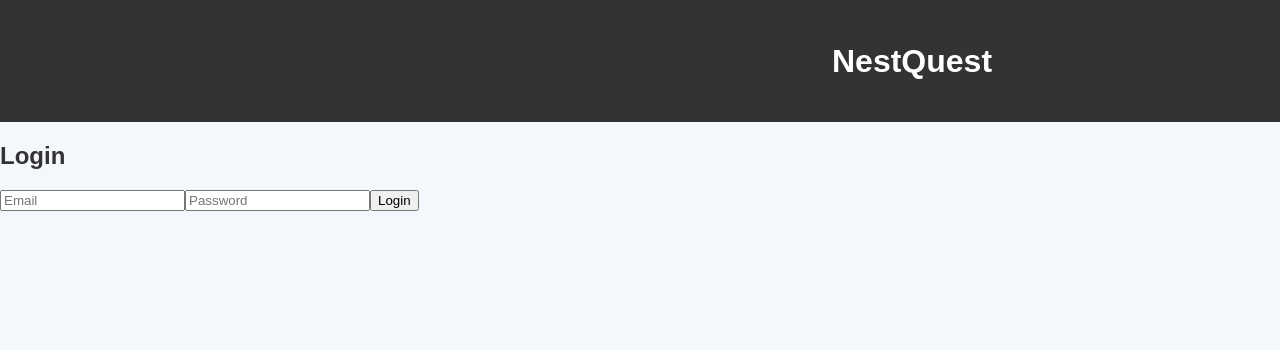
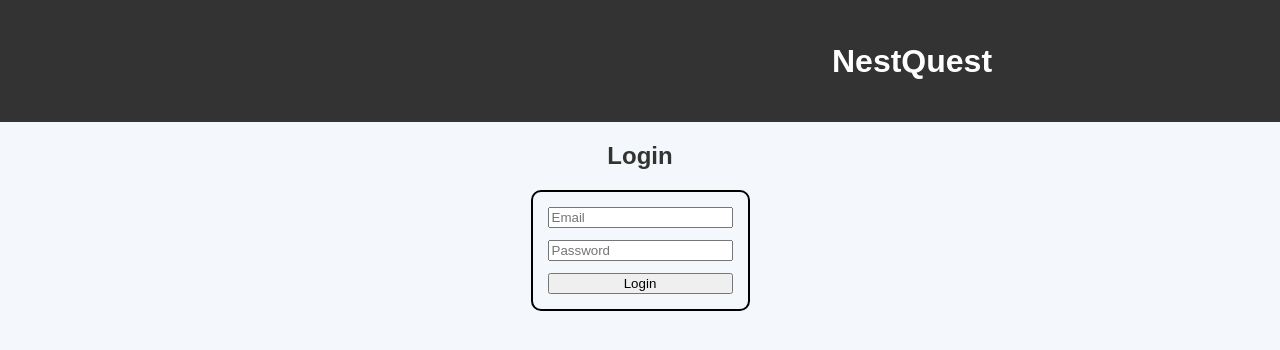
Before and after one commit to Abdullahi-Ai/Phase-2-group-project, a React (Create React App) app: page /Login in a window 1280 px wide. Shown: the top 350 px of the page. Built offline with nearby package versions, Linux system fonts and the light colour scheme; no server answers; data requests are answered from the project's data file.

Commit message:
phase-group-project

```diff
--- a/authentication.json
+++ b/authentication.json
@@ -19,6 +19,11 @@
       "id": "0117",
       "email": "osmannoor75@gmail.com",
       "password": "123456789"
+    },
+    {
+      "id": "e1f8",
+      "email": "brianomugah@gmail.com",
+      "password": "123456789"
     }
   ]
 }
--- a/db.json
+++ b/db.json
@@ -50,7 +50,6 @@
       "status": "For Rent",
       "type": "Apartment",
       "bedrooms": 2,
-      {
       "bathrooms": 2,
       "image": "https://pix10.agoda.net/hotelImages/616/6165914/6165914_18112615290069931789.jpg?ca=7&ce=1&s=414x232&ar=16x9"
     },
--- a/src/App.css
+++ b/src/App.css
@@ -49,7 +49,7 @@ body {
 .footer {
   text-align: center;
   padding: 20px;
-  background-color: #f1f1f1;
+  background-color: #b9b2b2;
   position: absolute;
   bottom: 0;
   width: 100%;
@@ -268,3 +268,21 @@ footer p {
   font-size: xx-large;
   margin-left: 800px;
 }
+
+.login-container{
+display: flex;
+flex-direction: column;
+justify-content: center;
+align-items: center;
+margin:0 auto;
+}
+.login-form{
+  display: flex;
+  justify-content: center;
+  flex-direction: column;
+  padding: 15px;
+  gap:12px;
+  border: 2px solid black;
+  border-radius: 10px;
+
+}
--- a/src/components/Home.jsx
+++ b/src/components/Home.jsx
@@ -1,16 +1,12 @@
 import React from 'react';
 
 const Home = ({ properties, searchTerm, setSearchTerm }) => {
-  // Log fetched properties for debugging
   console.log("Fetched properties:", properties);
-
-  // Filter properties based on search term
   const filteredProperties = properties.filter(
     (property) =>
       property.title?.toLowerCase().includes(searchTerm.toLowerCase()) ||
       property.location?.toLowerCase().includes(searchTerm.toLowerCase())
   );
-
   return (
     <div className="home-container">
       <h1>Find your dream home with us.</h1>
```
Also changed, not shown: src/App.js (line endings or trailing spaces).
